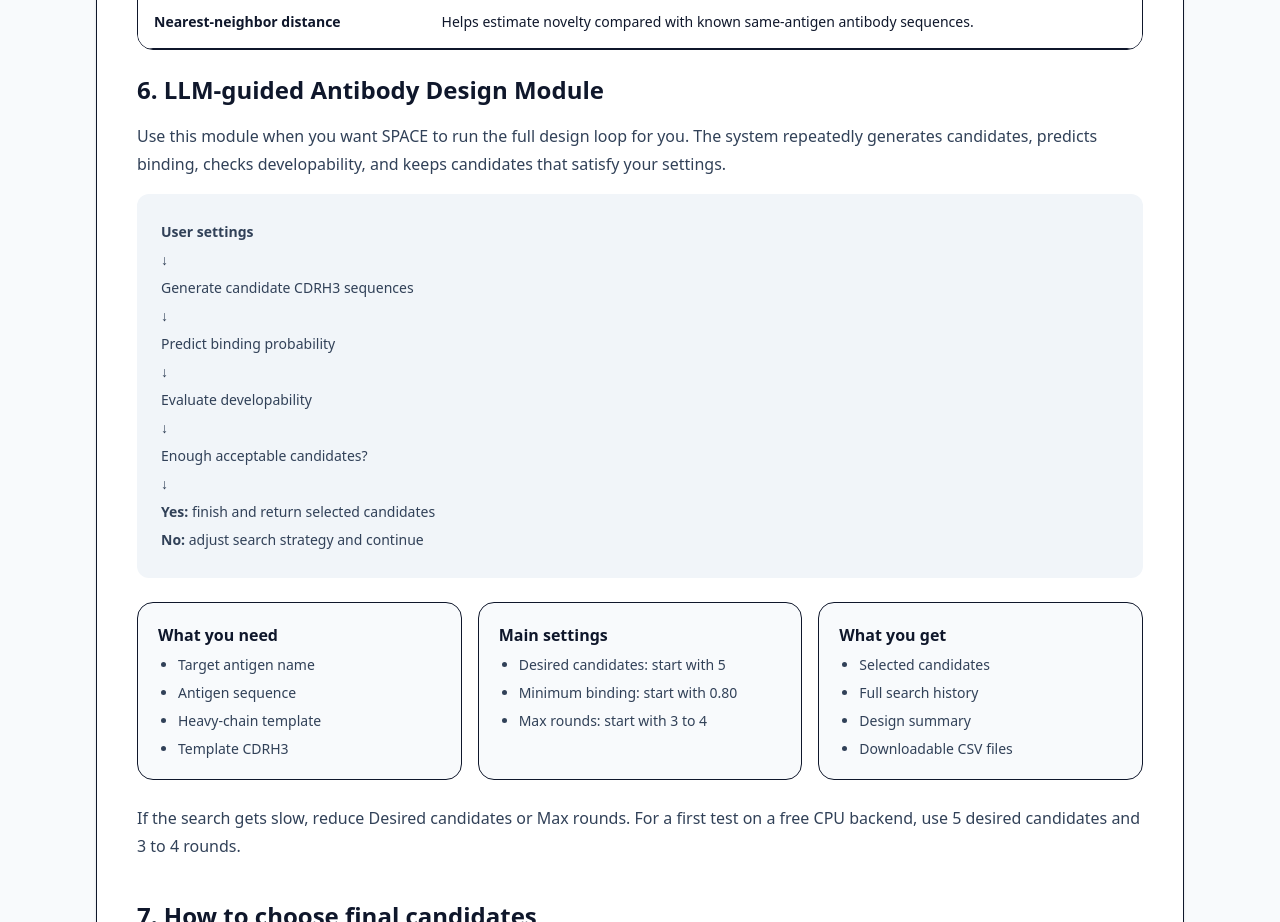
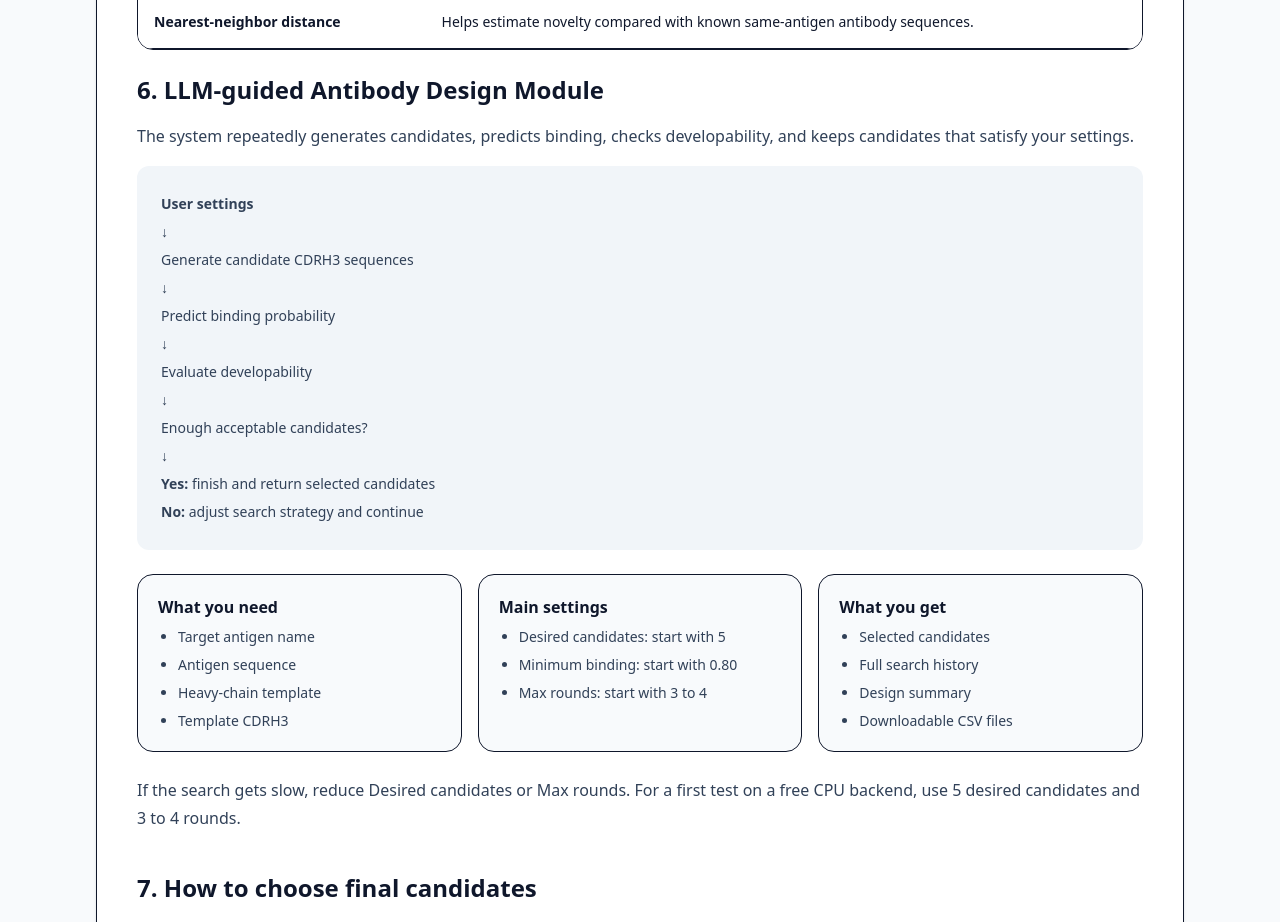
Before and after one commit to Fanxu-alt/Antibody-Design, a Next.js app in the folder frontend/: page /help in a window 1280 px wide. Shown: the part 3600-4522 px from the top of the page. Built offline with nearby package versions, Linux system fonts and the light colour scheme; no server answers.

Commit message:
Update page.tsx

```diff
--- a/frontend/app/help/page.tsx
+++ b/frontend/app/help/page.tsx
@@ -441,8 +441,7 @@ export default function HelpPage() {
           </h2>
 
           <p className="mb-4 leading-7 text-slate-700">
-            Use this module when you want SPACE to run the full design loop for
-            you. The system repeatedly generates candidates, predicts binding,
+            The system repeatedly generates candidates, predicts binding,
             checks developability, and keeps candidates that satisfy your
             settings.
           </p>
```
